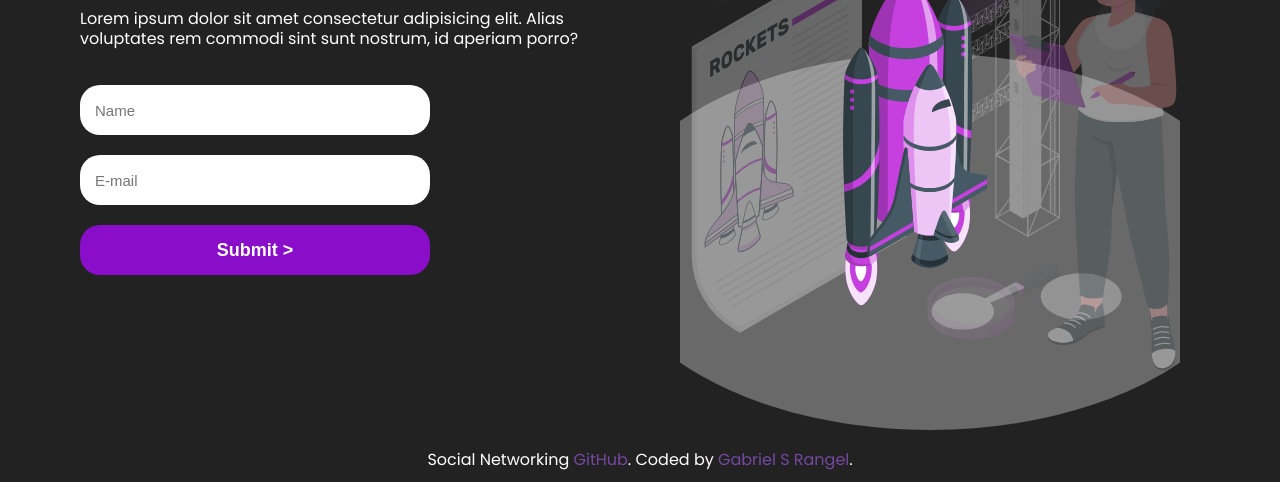
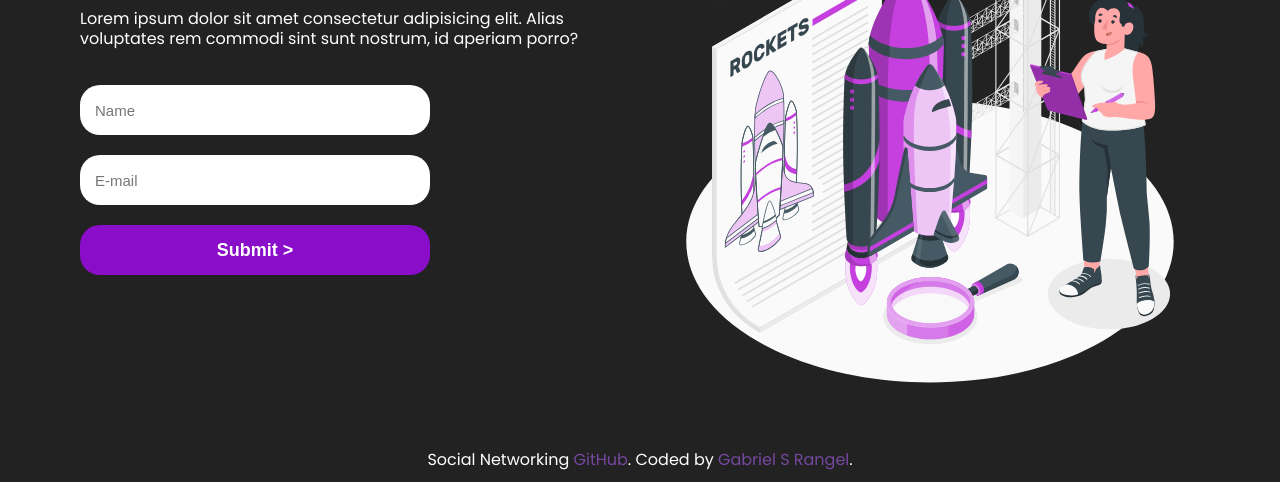
Before and after one commit to SFXbiel/landing-page, a plain HTML site: page index.html in a window 1280 px wide. Shown: the part 407-889 px from the top of the page. Drawn offline with Linux system fonts and the light colour scheme.

Commit message:
Correção de bug da imagem
Correção de bug da imagem

```diff
--- a/index.html
+++ b/index.html
@@ -37,7 +37,7 @@
             </form>
         </aside>
 
-        <article><img src="/styles/roket.svg" alt="Astronalta" class="imagem.svg"></article>
+        <article><img src="componets/image/roket.svg" alt="Astronalta" class="imagem.svg"></article>
      </main>
      <footer>
         <div class="attribution">
```
Also changed, not shown: componets/image/roket.svg (renamed from styles/roket.svg).
